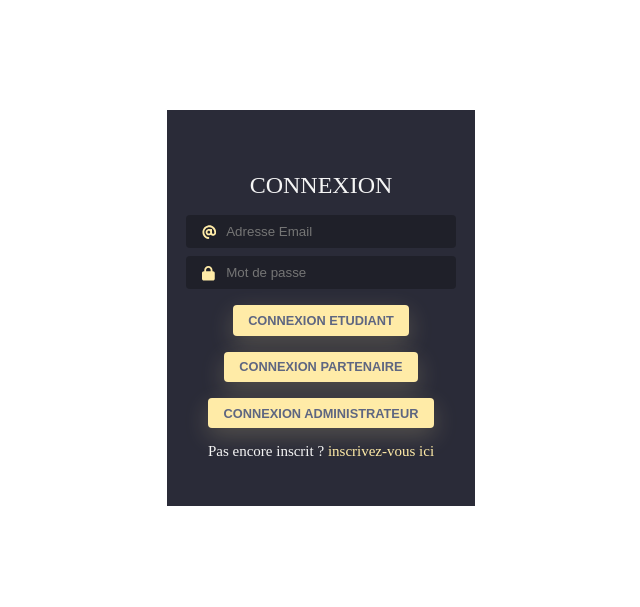
After one commit to LvmzooDev23/ISI-CARRIERE, a PHP site: page / in a window 1280 px wide. The commit adds this page. Shown: the top 607 px of the page, without its empty margins (319-959 px from the left). Run offline with PHP 8.4, Linux system fonts and the light colour scheme.

Commit message:
Modification de la page index

```diff
--- a/Controller/entreprises_services.php
+++ b/Controller/entreprises_services.php
@@ -52,12 +52,14 @@ function login_entreprise($email, $password)
                                     AND passwordEntreprise='$password'";
     if (mysqli_query($connexion, $sql)) {
         $entreprise = mysqli_query($connexion, $sql)->fetch_all(2);
+        if (!empty($entreprise)) {
             session_start();
             $_SESSION['etp'] = $entreprise[0][0];
             return 1;
         } else {
             // header("Location: ../Etudiant/index.php");
             return 0;
+        }
     }
 }
 function getAllCandidaturesFromEntreprise($idEntreprise)
--- a/Controller/students_services.php
+++ b/Controller/students_services.php
@@ -55,12 +55,14 @@ function login_student($email, $password)
                                     AND motDePasseEtudiant='$password'";
     if (mysqli_query($connexion, $sql)) {
         $etudiant = mysqli_query($connexion, $sql)->fetch_all(2);
+        if (!empty($etudiant)) {
             session_start();
             $_SESSION['etu'] = $etudiant[0][0];
             return 1;
         } else {
             // header("Location: ../Etudiant/index.php");
             return 0;
+        }
     }
 }
 
--- a/Entreprise/menu.php
+++ b/Entreprise/menu.php
@@ -1,7 +1,7 @@
 <?php
 if (isset($_POST['deconnexion'])) {
     session_destroy();
-    header("Location: index.php");
+    header("Location: ../index.php");
 }
 ?>
 <!DOCTYPE html>
--- a/Etudiant/menu.php
+++ b/Etudiant/menu.php
@@ -1,7 +1,7 @@
 <?php
 if (isset($_POST['deconnexion'])) {
     session_destroy();
-    header("Location: index.php");
+    header("Location: ../index.php");
 }
 ?>
 <!DOCTYPE html>
--- /dev/null
+++ b/index.php
@@ -0,0 +1,165 @@
+<?php
+global $title;
+require_once "config.php";
+require_once "Controller/students_services.php";
+require_once "Controller/entreprises_services.php";
+if (isset($_POST['connexionEtudiant'])) {
+    $email = $_POST['email'];
+    $password = $_POST['motdepasse'];
+    $reponseEtu = login_student($email, $password);
+    if (!empty($_SESSION['etu'])) {
+        header("Location: Etudiant/home.php");
+    }
+    if ($reponseEtu == 0) {
+        echo "<script>alert('Email ou mot de passe incorrect')</script>";
+    }
+}
+if (isset($_POST['connexionPartner'])) {
+    $email = $_POST['email'];
+    $password = $_POST['motdepasse'];
+    $reponseEntreprise = login_entreprise($email, $password);
+    if (!empty($_SESSION['etp'])) {
+        header("Location: Entreprise/home.php");
+    }
+    if ($reponseEntreprise == 0) {
+        echo "<script>alert('Email ou mot de passe incorrect')</script>";
+    }
+}
+?>
+<!DOCTYPE html>
+<html lang="fr">
+
+<head>
+    <meta charset="UTF-8">
+    <meta name="viewport" content="width=device-width, initial-scale=1.0">
+    <title><?php echo $title ?></title>
+</head>
+
+<body>
+    <style>
+        .container {
+            display: flex;
+            justify-content: center;
+            align-items: center;
+            height: 75vh;
+        }
+
+        .card {
+            width: 270px;
+            padding: 1.9rem 1.2rem;
+            text-align: center;
+            background: #2a2b38;
+        }
+
+        /*Inputs*/
+        .field {
+            margin-top: .5rem;
+            display: flex;
+            align-items: center;
+            justify-content: center;
+            gap: .5em;
+            background-color: #1f2029;
+            border-radius: 4px;
+            padding: .5em 1em;
+        }
+
+        .input-icon {
+            height: 1em;
+            width: 1em;
+            fill: #ffeba7;
+        }
+
+        .input-field {
+            background: none;
+            border: none;
+            outline: none;
+            width: 100%;
+            color: #d3d3d3;
+        }
+
+        /*Text*/
+        .title {
+            margin-bottom: 1rem;
+            font-size: 1.5em;
+            font-weight: 500;
+            color: #f5f5f5;
+        }
+
+        /*Buttons*/
+        .btn {
+            margin: 1rem;
+            border: none;
+            border-radius: 4px;
+            font-weight: bold;
+            font-size: .8em;
+            text-transform: uppercase;
+            padding: 0.6em 1.2em;
+            background-color: #ffeba7;
+            color: #5e6681;
+            box-shadow: 0 8px 24px 0 rgb(255 235 167 / 20%);
+            transition: all .3s ease-in-out;
+            margin-bottom: 0px;
+            cursor: pointer;
+        }
+
+        .btn-link {
+            color: #f5f5f5;
+            display: block;
+            font-size: 15px;
+            transition: color .3s ease-out;
+        }
+
+        .btn-link>a {
+            color: #ffeba7;
+            text-decoration: none;
+        }
+
+        /*Hover & focus*/
+        .field input:focus::placeholder {
+            opacity: 0;
+            transition: opacity .3s;
+        }
+
+        .btn:hover {
+            background-color: #5e6681;
+            color: #ffeba7;
+            box-shadow: 0 8px 24px 0 rgb(16 39 112 / 20%);
+        }
+
+        .btn-link>a:hover {
+            text-decoration: underline;
+        }
+    </style>
+    <div class="container">
+        <div class="card">
+            <h4 class="title">CONNEXION</h4>
+            <form action="" method="post">
+                <div class="field">
+                    <svg class="input-icon" viewBox="0 0 500 500" xmlns="http://www.w3.org/2000/svg">
+                        <path
+                            d="M207.8 20.73c-93.45 18.32-168.7 93.66-187 187.1c-27.64 140.9 68.65 266.2 199.1 285.1c19.01 2.888 36.17-12.26 36.17-31.49l.0001-.6631c0-15.74-11.44-28.88-26.84-31.24c-84.35-12.98-149.2-86.13-149.2-174.2c0-102.9 88.61-185.5 193.4-175.4c91.54 8.869 158.6 91.25 158.6 183.2l0 16.16c0 22.09-17.94 40.05-40 40.05s-40.01-17.96-40.01-40.05v-120.1c0-8.847-7.161-16.02-16.01-16.02l-31.98 .0036c-7.299 0-13.2 4.992-15.12 11.68c-24.85-12.15-54.24-16.38-86.06-5.106c-38.75 13.73-68.12 48.91-73.72 89.64c-9.483 69.01 43.81 128 110.9 128c26.44 0 50.43-9.544 69.59-24.88c24 31.3 65.23 48.69 109.4 37.49C465.2 369.3 496 324.1 495.1 277.2V256.3C495.1 107.1 361.2-9.332 207.8 20.73zM239.1 304.3c-26.47 0-48-21.56-48-48.05s21.53-48.05 48-48.05s48 21.56 48 48.05S266.5 304.3 239.1 304.3z">
+                        </path>
+                    </svg>
+                    <input autocomplete="off" id="logemail" placeholder="Adresse Email" class="input-field" name="email"
+                        type="email">
+                </div>
+                <div class="field">
+                    <svg class="input-icon" viewBox="0 0 500 500" xmlns="http://www.w3.org/2000/svg">
+                        <path
+                            d="M80 192V144C80 64.47 144.5 0 224 0C303.5 0 368 64.47 368 144V192H384C419.3 192 448 220.7 448 256V448C448 483.3 419.3 512 384 512H64C28.65 512 0 483.3 0 448V256C0 220.7 28.65 192 64 192H80zM144 192H304V144C304 99.82 268.2 64 224 64C179.8 64 144 99.82 144 144V192z">
+                        </path>
+                    </svg>
+                    <input autocomplete="off" id="logpass" placeholder="Mot de passe" class="input-field"
+                        name="motdepasse" type="password">
+                </div>
+                <button class="btn" name="connexionEtudiant" type="submit">Connexion Etudiant</button> <br>
+                <button class="btn" name="connexionPartner" type="submit">Connexion Partenaire</button> <br>
+                <button class="btn" name="connexionAdmin" type="submit">Connexion Administrateur</button>
+                <p class="btn-link">Pas encore inscrit ? <a class="text-sky-500 text-center font-bold underline"
+                        href="add_student.php">inscrivez-vous ici</a></p>
+            </form>
+        </div>
+    </div>
+</body>
+
+</html>
```
Also changed, not shown: Entreprise/gestion-candidatures.php (+6 -3 lines), Entreprise/home.php (+11 -8 lines), switch.php (added, +154 -0 lines), medias/accept.png (added). Lines whose indentation alone changed are shown as unchanged.
